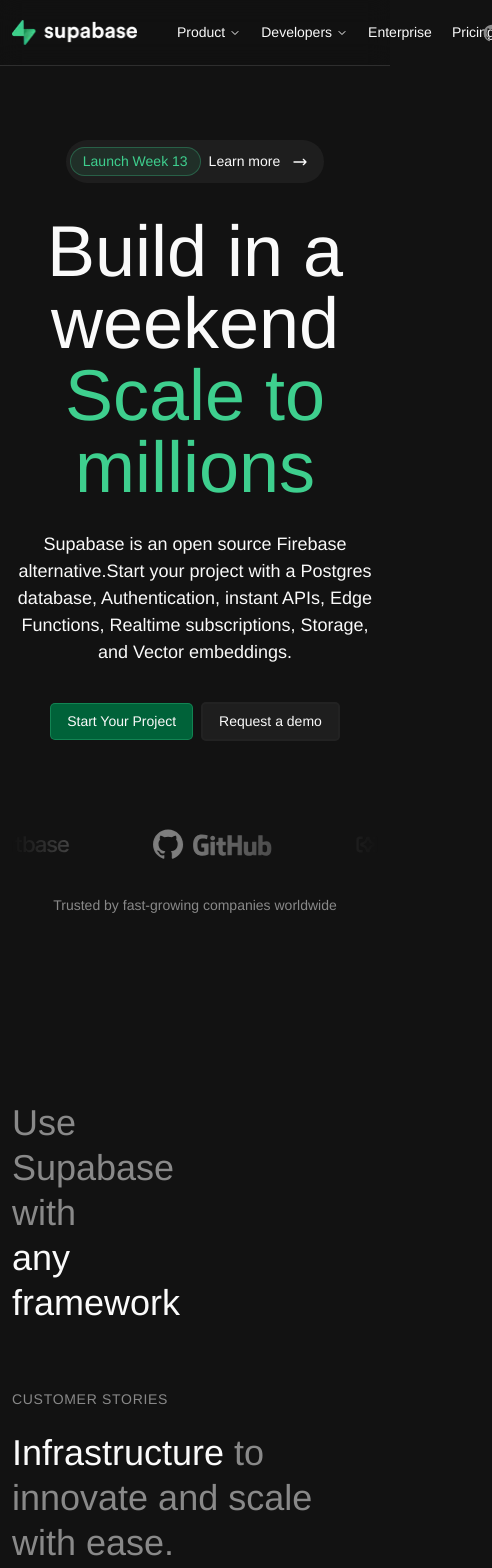
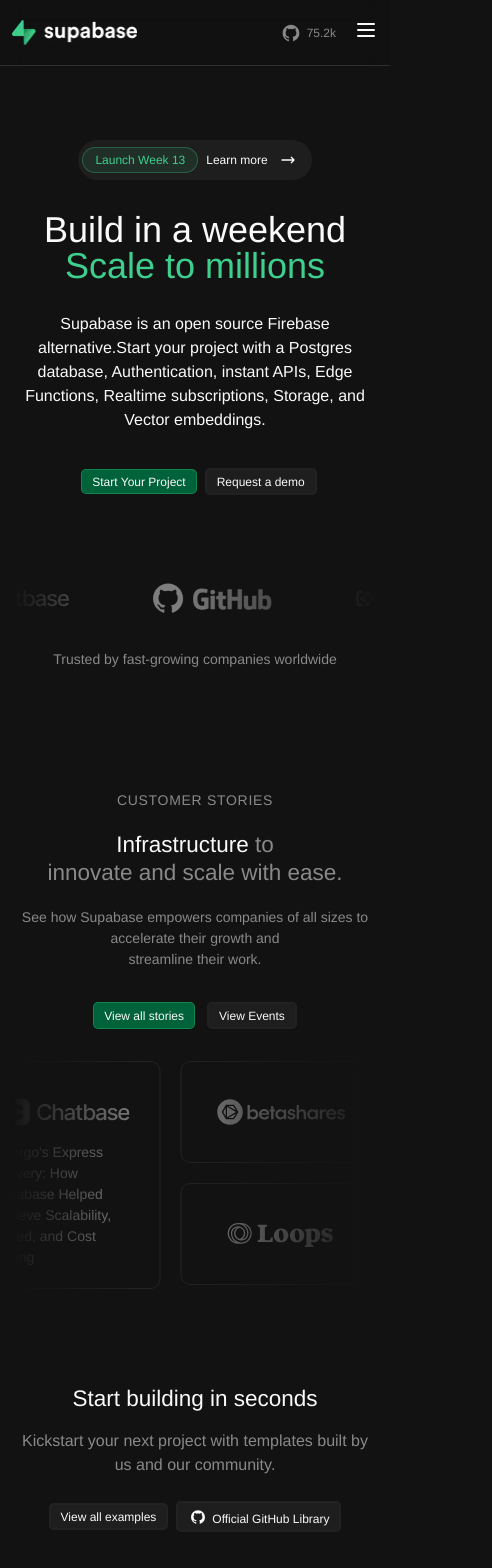
Before and after one commit to ashishmohanty10/supabase-landing-page, a Next.js app: page / in a window 390 px wide. Shown: the top 1568 px of the page, 492 px wide, since content can reach past the window. Built offline with nearby package versions, Linux system fonts and the light colour scheme.

Commit message:
feat: add mobile reponsive

```diff
--- a/src/app/page.tsx
+++ b/src/app/page.tsx
@@ -7,20 +7,15 @@
 import { VideoShowcase } from "@/components/sections/video-showcase";
 import { StartBuilding } from "@/components/sections/start-building-section";
 import { Testimonial } from "@/components/sections/testimonial";
-// import { Showcase } from "@/components/sections/showcase";
 
 export default function Home() {
   return (
     <>
       <Header />
       <HeroSection />
-      {/* <Showcase /> */}
-      <Frameworks />
       <CustomerStories />
       <StartBuilding />
       <Frameworks />
-      <CustomerStories />
-      <StartBuilding />
       <VideoShowcase />
       <Testimonial />
       <CTA />
--- a/src/components/button.tsx
+++ b/src/components/button.tsx
@@ -33,6 +33,7 @@
         "bg-secondary-color/70 rounded-full hover:bg-secondary-color transition-colors border border-transparent-border/10 hover:border-transparent-border",
     },
     size: {
+      xs: "text-xs",
       small: "text-xs px-[1rem] py-[.25rem]",
       medium: "text-sm py-[.7rem] px-4",
       cta: "text-sm py-[0.7rem] px-1",
@@ -53,7 +54,7 @@
 }) => (
   <span
     className={cn(
-      "border border-brand/30 bg-brand/10 text-brand rounded-full py-[0.3rem] px-3",
+      "border border-brand/30 bg-brand/10 text-xs md:text-base text-brand rounded-full py-[0.3rem] px-3",
       className
     )}
   >
--- a/src/components/header.tsx
+++ b/src/components/header.tsx
@@ -6,16 +6,24 @@
 import { Github } from "./icon/github";
 import { Logo } from "./icon/logo";
 import { navlinks } from "@/utils/constant";
-import { ChevronDown } from "lucide-react";
+import { ChevronDown, Menu, X } from "lucide-react";
+import { useState } from "react";
+import { AnimatePresence, motion } from "motion/react";
 
 export const Header = () => {
+  const [isOpen, setIsOpen] = useState(false);
+  const isNavbarOpen = () => {
+    setIsOpen(!isOpen);
+  };
+
   return (
     <header className="fixed top-0 backdrop-blur-md z-50 w-full border-b border-transparent-border bg-background/60">
-      <Container className="w-full h-navigation-height flex items-center justify-between">
-        <div className="flex space-x-2 items-center">
+      <Container className="w-full h-navigation-height flex items-center justify-between w-full">
+        <div className="flex space-x-2 items-center justify-between lg:justify-start w-full">
           <Logo />
 
-          <div className="flex space-x-5 pl-8">
+          {/* desktop */}
+          <div className="lg:flex space-x-5 pl-8 hidden lg:block">
             {navlinks.map((link, idx) => (
               <ul key={idx}>
                 <li className="text-sm hover:text-green transition-colors flex items-center gap-1">
@@ -25,8 +33,63 @@
               </ul>
             ))}
           </div>
+
+          {/* mobile */}
+          <div
+            className="transition-transform lg:hidden"
+            onClick={isNavbarOpen}
+          >
+            <div className="flex item-centers gap-x-2">
+              <Button variant="tertiary" size="small">
+                <Link
+                  href="/"
+                  className="flex items-center gap-x-1 text-secondary-text hover:text-offWhite"
+                >
+                  <Github className="w-6 h-6" />
+                  75.2k
+                </Link>
+              </Button>
+              {isOpen ? (
+                <X className="absolute z-40 top-5 right-4" />
+              ) : (
+                <Menu />
+              )}
+            </div>
+
+            <AnimatePresence>
+              {isOpen && (
+                <motion.div
+                  initial={{ x: "100%" }}
+                  animate={{ x: 0 }}
+                  exit={{ x: "100%" }}
+                  transition={{ duration: 0.3, ease: "easeInOut" }}
+                  className="fixed top-0 right-0 h-screen w-[250px] bg-background backdrop-blur-2xl z-30"
+                >
+                  <div className="py-16">
+                    {navlinks.map((link, idx) => (
+                      <ul
+                        key={idx}
+                        className="text-center py-3 text-lg font-medium"
+                      >
+                        <li className="">
+                          <p>{link.title}</p>
+                        </li>
+                      </ul>
+                    ))}
+
+                    <div className="flex flex-col px-5 space-y-2">
+                      <Button size="small" variant="secondary">
+                        Sign in
+                      </Button>
+                      <Button size="small">Start your project</Button>
+                    </div>
+                  </div>
+                </motion.div>
+              )}
+            </AnimatePresence>
+          </div>
         </div>
-        <div className="gap-2 flex items-center">
+        <div className="lg:flex items-center gap-x-2 hidden w-full lg:justify-end">
           <Button variant="tertiary" size="small">
             <Link
               href="/"
--- a/src/components/home-pageHero.tsx
+++ b/src/components/home-pageHero.tsx
@@ -12,14 +12,19 @@
 
 export const HeroTitle = ({ children, className }: HeroElementsProps) => {
   return (
-    <h1 className={cn("text-5xl leading-none tracking-widest", className)}>
+    <h1
+      className={cn(
+        "text-2xl md:text-5xl leading-none tracking-widest",
+        className
+      )}
+    >
       {children}
     </h1>
   );
 };
 
 export const HerosubTitle = ({ children, className }: HeroElementsProps) => {
-  return <p className={cn("text-lg py-4", className)}>{children}</p>;
+  return <p className={cn("text-md md:text-lg py-4", className)}>{children}</p>;
 };
 
 export const Hero = ({ children, className }: HeroProps) => {
--- a/src/components/sections/customer-stories.tsx
+++ b/src/components/sections/customer-stories.tsx
@@ -6,26 +6,26 @@
 export const CustomerStories = () => {
   return (
     <Container>
-      <div className="flex flex-col md:flex-row items-end justify-between">
-        <div className="space-y-5">
-          <p className="text-sm font-medium text-secondary-text uppercase tracking-wider">
+      <div className="flex flex-col space-y-8 lg:flex-row lg:items-end w-full lg:justify-between">
+        <div className="space-y-5 text-center lg:text-left">
+          <p className="text-sm font-medium text-secondary-text uppercase tracking-wider text-center lg:text-left">
             Customer Stories
           </p>
 
-          <Title className="text-left">
+          <Title className="text-center lg:text-left">
             Infrastructure{" "}
             <span className="text-secondary-text">
               to <br /> innovate and scale with ease.
             </span>
           </Title>
 
-          <SubTitle className="text-left">
+          <SubTitle className="text-center lg:text-left">
             See how Supabase empowers companies of all sizes to accelerate their
             growth and <br /> streamline their work.
           </SubTitle>
         </div>
 
-        <div className="space-x-3 mt-5 md:mt-0">
+        <div className="space-x-3 mt-5 md:mt-0 flex item-center justify-center">
           <Button size="small">View all stories</Button>
           <Button size="small" variant="secondary">
             View Events
--- a/src/components/sections/frameworks.tsx
+++ b/src/components/sections/frameworks.tsx
@@ -9,9 +9,9 @@
 export const Frameworks = () => {
   const [name, setName] = useState("any framework");
   return (
-    <Container className="flex items-center justify-between max-w-[120rem] mx-auto py-16">
-      <div>
-        <p className="text-2xl leading-tight text-secondary-text">
+    <Container className="lg:flex items-center justify-between max-w-[120rem] mx-auto py-16">
+      <div className="mb-4 lg:mb-0 text-center lg:text-left">
+        <p className="text-xl md:text-2xl leading-tight text-secondary-text">
           Use Supabase with
         </p>
 
@@ -26,14 +26,14 @@
               damping: 15,
               duration: 0.15,
             }}
-            className="text-2xl leading-tight"
+            className="text-xl md:text-2xl leading-tight"
           >
             {name}
           </motion.p>
         </AnimatePresence>
       </div>
 
-      <div className="[&_svg]:text-secondary-text flex items-center gap-2">
+      <div className="[&_svg]:text-secondary-text flex items-center gap-2 justify-center">
         {frameworkIcons.map((icon) => (
           <motion.div
             key={icon.id}
@@ -48,7 +48,7 @@
             )}
             onMouseEnter={() => setName(icon.title)}
           >
-            <icon.component className="hover:text-offWhite p-3 w-full h-full rounded-xl transition-colors" />
+            <icon.component className="hover:text-offWhite lg:p-3 w-full h-full rounded-xl transition-colors" />
           </motion.div>
         ))}
       </div>
--- a/src/components/sections/hero-section.tsx
+++ b/src/components/sections/hero-section.tsx
@@ -16,13 +16,13 @@
             className="space-x-2 group mb-8"
           >
             <Highlight>Launch Week 13</Highlight>
-            <p className="pr-3 flex items-center gap-3">
+            <p className="pr-3 flex items-center gap-3 text-xs md:text-base">
               Learn more
               <ArrowRight className="w-4 h-4 group-hover:translate-x-1 duration-200" />
             </p>
           </Button>
 
-          <HeroTitle className=" tracking-normal">
+          <HeroTitle className="tracking-normal">
             Build in a weekend <br className="hidden md:block" />
             <span className="text-brand">Scale to millions</span>
           </HeroTitle>
@@ -35,9 +35,22 @@
             subscriptions, Storage, and Vector embeddings.
           </HerosubTitle>
 
-          <div className="space-x-2 mt-5 mb-18">
-            <Button size="medium">Start Your Project</Button>
-            <Button size="medium" variant="secondary">
+          <div className="flex items-center justify-center space-x-2 mt-5 mb-18">
+            <Button size="medium" className="hidden md:block">
+              Start Your Project
+            </Button>
+            <Button
+              size="medium"
+              variant="secondary"
+              className="hidden md:block"
+            >
+              Request a demo
+            </Button>
+
+            <Button size="small" className="md:hidden">
+              Start Your Project
+            </Button>
+            <Button size="small" variant="secondary" className="md:hidden">
               Request a demo
             </Button>
           </div>
--- a/src/components/sections/start-building-section.tsx
+++ b/src/components/sections/start-building-section.tsx
@@ -17,17 +17,29 @@
         </SubTitle>
       </div>
 
-      <div className="flex items-center gap-2 mb-10">
-        <Button size="medium" variant="secondary">
+      <div className="flex items-center gap-x-2 mb-10">
+        <Button size="medium" variant="secondary" className="hidden md:block">
           View all examples
         </Button>
-        <Button size="medium" variant="secondary">
+        <Button
+          size="medium"
+          variant="secondary"
+          className="hidden md:block flex item-center gap-x-2"
+        >
+          <Github className="w-5 h-5" />{" "}
+          <span className="ml-1 mt-1">Official GitHub Library</span>
+        </Button>
+
+        <Button size="small" variant="secondary" className="md:hidden">
+          View all examples
+        </Button>
+        <Button size="small" variant="secondary" className="md:hidden">
           <Github className="w-5 h-5" />{" "}
           <span className="ml-1 mt-1">Official GitHub Library</span>
         </Button>
       </div>
 
-      <div className="grid grid-cols-3 w-full justify-between gap-5 pt-5 max-w-[120rem] mx-auto">
+      <div className="grid grid-cols-1 md:grid-cols-2 lg:grid-cols-3 w-full justify-between gap-5 pt-5 max-w-[120rem] mx-auto">
         {starterKit.map((data, idx) => (
           <div
             className="border border-transparent-border rounded-2xl group flex flex-col justify-between"
--- a/src/components/title.tsx
+++ b/src/components/title.tsx
@@ -10,7 +10,7 @@
   return (
     <div
       className={cn(
-        "text-center text-2xl text-offWhite leading-tight",
+        "text-center text-xl md:text-2xl text-offWhite leading-tight",
         className
       )}
     >
@@ -27,7 +27,12 @@
   children: React.ReactNode;
 }) {
   return (
-    <div className={cn("text-md text-secondary-text text-center ", className)}>
+    <div
+      className={cn(
+        "text-sm md:text-md text-secondary-text text-center ",
+        className
+      )}
+    >
       {children}
     </div>
   );
--- a/tailwind.config.ts
+++ b/tailwind.config.ts
@@ -17,6 +17,8 @@
       lg: "1.8rem",
       xl: "2.25rem",
       "2xl": "3.6rem",
+      "3xl": "4.8rem",
+      "4xl": "6rem",
       "5xl": "7.2rem",
     },
 
```
Also changed, not shown: src/components/sections/cta.tsx (+13 -5 lines), src/components/sections/video-showcase.tsx (+7 -1 lines), 2 other files (tests, documents, lock files or other folders).
